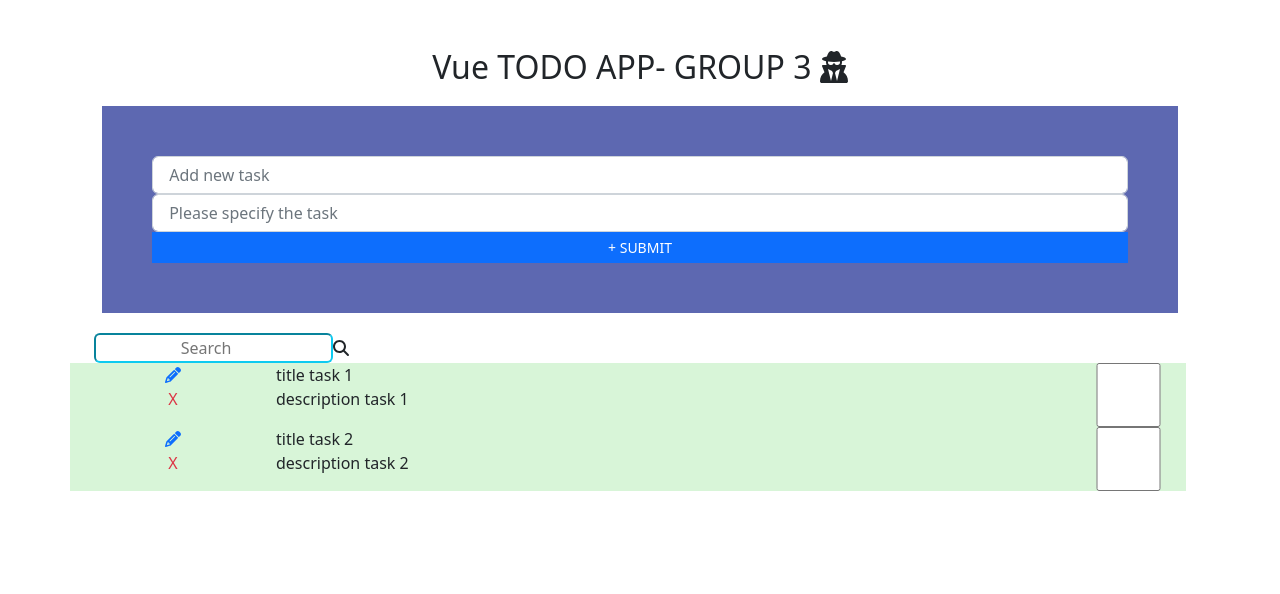
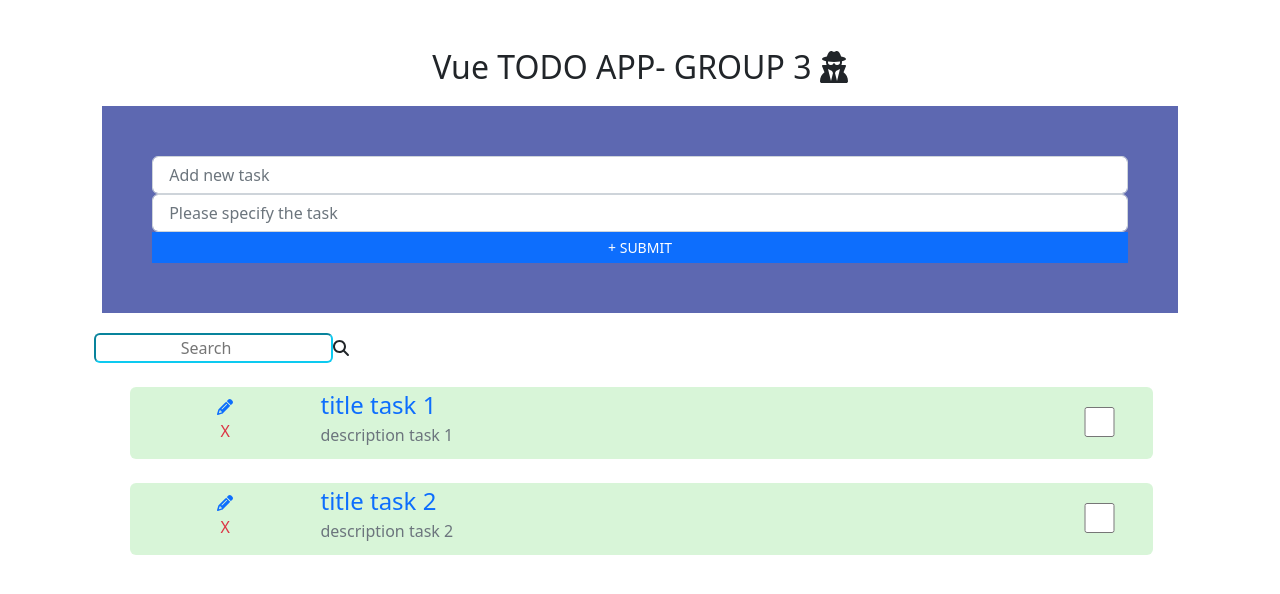
Before and after one commit to nvianaperez/ToDoList-group3, a Vue app: page / in a window 1280 px wide. Shown: the top 594 px of the page. Built offline with nearby package versions, Linux system fonts and the light colour scheme.

Commit message:
chore: ariadna molesta

```diff
--- a/src/components/TodoApp.vue
+++ b/src/components/TodoApp.vue
@@ -1,4 +1,4 @@
-<!--***************TEMPLATE***********************-->
+<!--******************TEMPLATE***********************-->
 <template>
   <div class="container">
     <h2 class="text-center mt-5 md-3" id="header">
@@ -6,7 +6,7 @@
       <font-awesome-icon icon="fa-solid fa-user-secret" />
     </h2>
 
-    <!-- CAJITA DONDE INTRODUCIR LA NUEVA TAREA CON SU BOTON SUBMIT -->
+    <!---------- CAJITA DONDE INTRODUCIR LA NUEVA TAREA CON SU BOTON SUBMIT -->
 
     <div class="d-flex flex-column" id="newTask">
       <input
@@ -59,22 +59,31 @@
     <div
       v-for="(task, index) in tasks"
       :key="task.id"
-      class="container-fluid row"
+      class="container-fluid row mt-4 mx-5 col-11 rounded-2"
       :style="{ backgroundColor: task.status ? '#6ad86a42' : '#ff6d534d' }"
     >
       <!-- V-IF V-ELSE  if task editing is false ( we are not editing), show the task into the span, else, show the imput)-->
-      <div class="col-2">
-        <div class="text-primary text-center" @click.capture="editTask(index)">
-          <font-awesome-icon icon="fa-solid fa-pencil" />
+      <div class="col-2 mt-2 d-flex flex-column icons-wrapper">
+        <div
+          class="text-primary text-center icons"
+          @click.capture="editTask(index, 'name')"
+        >
+          <font-awesome-icon icon="fa-solid fa-pencil " />
         </div>
-        <p class="text-danger text-center" @click.capture="deleteTask(index)">
+        <p
+          class="text-danger text-center icons"
+          @click.capture="deleteTask(index)"
+        >
           X
         </p>
       </div>
       <!--This'll inject our task.name in our html-->
       <div class="col-9">
         <div class="">
-          <span v-if="!task.editing" @dblclick="editTask(task)"
+          <span
+            class="text-primary fs-4 col-9 description"
+            v-if="!task.editingName"
+            @dblclick="editTask(task, 'name')"
             >{{ task.name }}
           </span>
           <input
@@ -85,7 +94,13 @@
             @blur="finishEdit($event, index, 'task')"
           />
         </div>
-        <div class="" v-if="!task.editing">{{ task.description }}</div>
+        <div
+          class="text-secondary fs-6 description col-9"
+          v-if="!task.editingDescription"
+          @dblclick="editTask(task, 'description')"
+        >
+          {{ task.description }}
+        </div>
         <input
           v-else
           type="text"
@@ -94,7 +109,12 @@
           @blur="finishEdit($event, index, 'description')"
         />
       </div>
-      <input type="checkbox" class="col-1" @change="changeStatus(index)" />
+      <input
+        type="checkbox"
+        class="col-1"
+        style="height: 30px; margin-top: 20px"
+        @change="changeStatus(index)"
+      />
 
       <!-- <div> <span @click="changeStatus(index)" >{{task.status}}</span></div> -->
     </div>
@@ -123,7 +143,8 @@ export default {
           description: ' description task 1 ',
           status: 'to-do',
           completed: false,
-          editing: false,
+          editingName: false,
+          editingDescription: false,
         },
 
         {
@@ -132,7 +153,8 @@ export default {
           description: ' description task 2 ',
           status: 'to-do',
           completed: false,
-          editing: false,
+          editingName: false,
+          editingDescription: false,
         },
       ],
     };
@@ -164,7 +186,8 @@ export default {
         description: this.description,
         status: 'to-do',
         completed: false,
-        editing: false,
+        editingName: false,
+        editingDescription: false,
       });
 
       // when we add the new task the  input should be empty, the same with the imput description
@@ -179,14 +202,22 @@ export default {
       this.tasks.splice(index, 1);
     },
 
-    editTask(task) {
-      // alert('editTaskisworking');
-      task.editing = true;
+    editTask(task, tipos) {
+      if (tipos === 'description') {
+        task.editingDescription = true;
+      } else {
+        task.editingName = true;
+      }
     },
 
     finishEdit(event, index, tipos) {
-      this.tasks[index][tipos] = event.srcElement.value;
-      this.tasks[index].editing = false;
+      if (tipos === 'description') {
+        this.tasks[index][tipos] = event.srcElement.value;
+        this.tasks[index].editingDescription = false;
+      } else {
+        this.tasks[index][tipos] = event.srcElement.value;
+        this.tasks[index].editingName = false;
+      }
     },
 
     changeStatus(index) {
@@ -204,4 +235,37 @@ export default {
 }
 .transparent {
 }
+.checkbox-size {
+  width: 20px;
+  height: 20px;
+}
+.description {
+  position: relative;
+
+  /* These are technically the same, but use both */
+  overflow-wrap: break-word;
+  word-wrap: break-word;
+
+  -ms-word-break: break-all;
+  /* This is the dangerous one in WebKit, as it breaks things wherever */
+  word-break: break-all;
+  /* Instead use this non-standard one: */
+  word-break: break-word;
+
+  /* Adds a hyphen where the word breaks, if supported (No Blink) */
+  -ms-hyphens: auto;
+  -moz-hyphens: auto;
+  -webkit-hyphens: auto;
+  hyphens: auto;
+}
+.icons {
+  transition: 0.1s;
+  left: 250px;
+  cursor: pointer;
+}
+
+.icons:hover {
+  font-size: 20px;
+  filter: brightness(200%);
+}
 </style>
```
